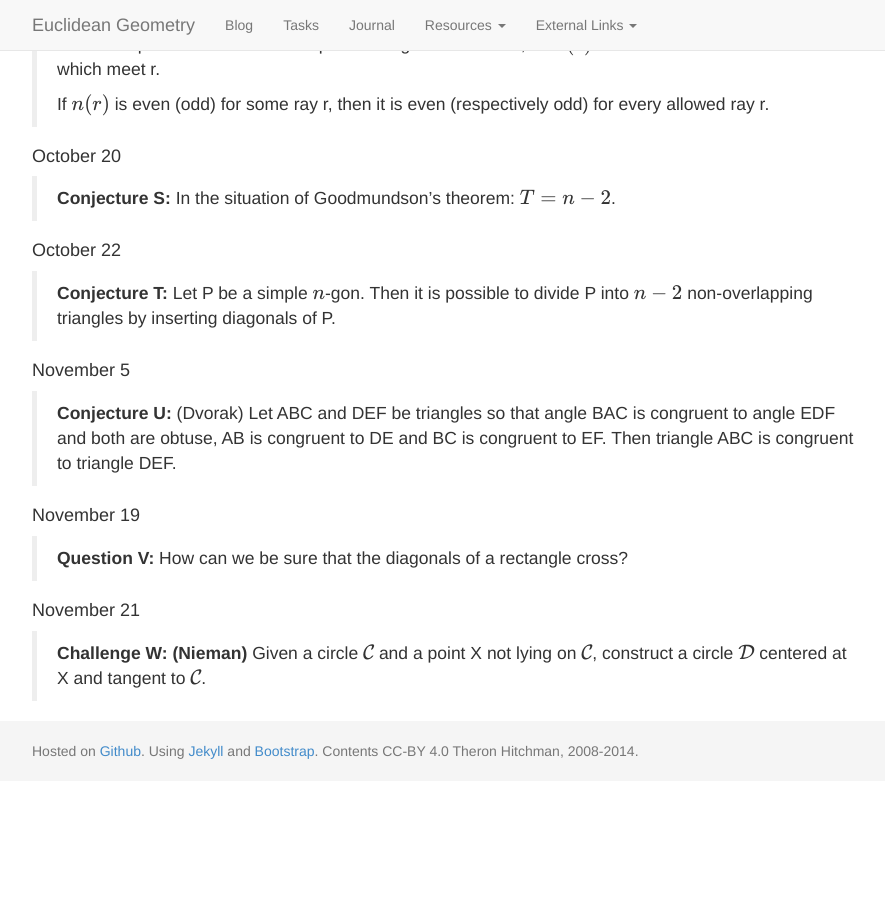
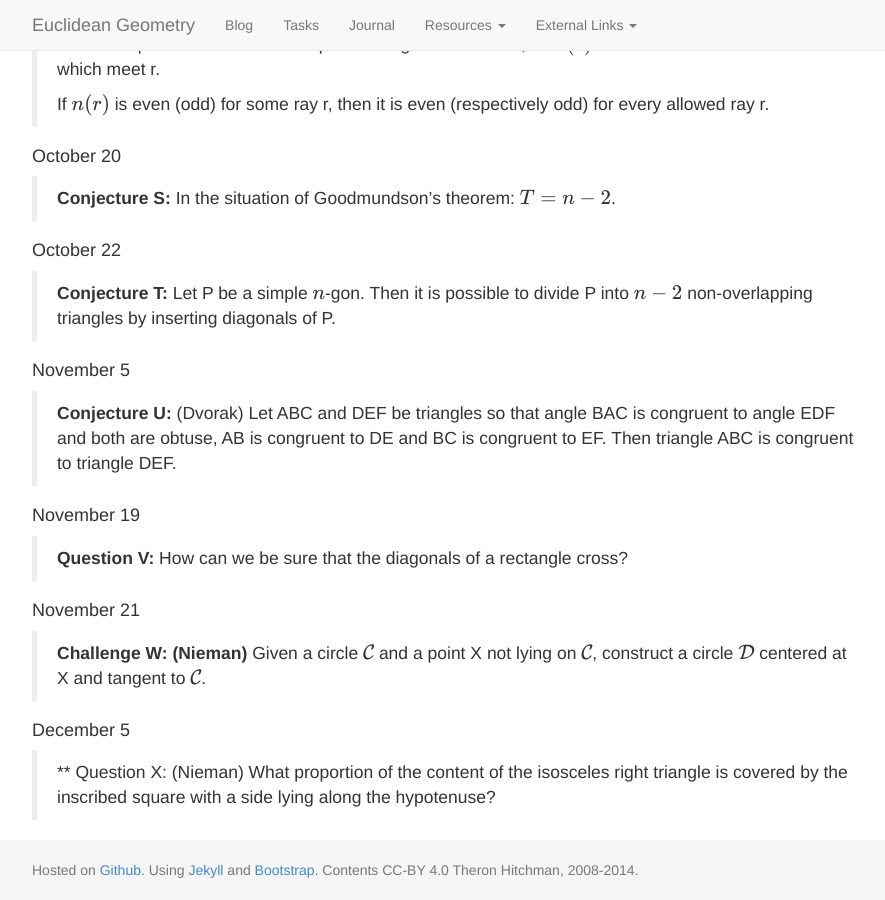
Before and after one commit to theronhitchman/euclidean-geometry, a Jekyll site: the page built from class/index.md, in a window 1280 px wide and 900 px high, scrolled down 2061 px. Shown: the whole window, without its empty margins (38-923 px from the left). Built offline with Jekyll 4.4.1, drawn with Linux system fonts in a browser that asks for light colours; nearby versions of some CDN libraries; formulas are drawn with MathJax 3; before the commit the page ends 2842 px from its top, so only the background shows below that.

```diff
--- a/class/index.md
+++ b/class/index.md
@@ -116,3 +116,8 @@ diagonals. But how do we know that those diagonals meet?
 > **Challenge W: (Nieman)** Given a circle \\(\mathcal{C}\\) and a point X not lying on
 > \\(\mathcal{C}\\), construct a circle \\(\mathcal{D}\\) centered at X and tangent to
 > \\(\mathcal{C}\\).
+
+#### December 5
+
+> ** Question X: (Nieman) What proportion of the content of the isosceles right
+> triangle is covered by the inscribed square with a side lying along the hypotenuse?
```
Also changed, not shown: _posts/2014-12-05-Two-Days.md (added, +43 -0 lines), tasks/index.md (+1 -1 lines).
